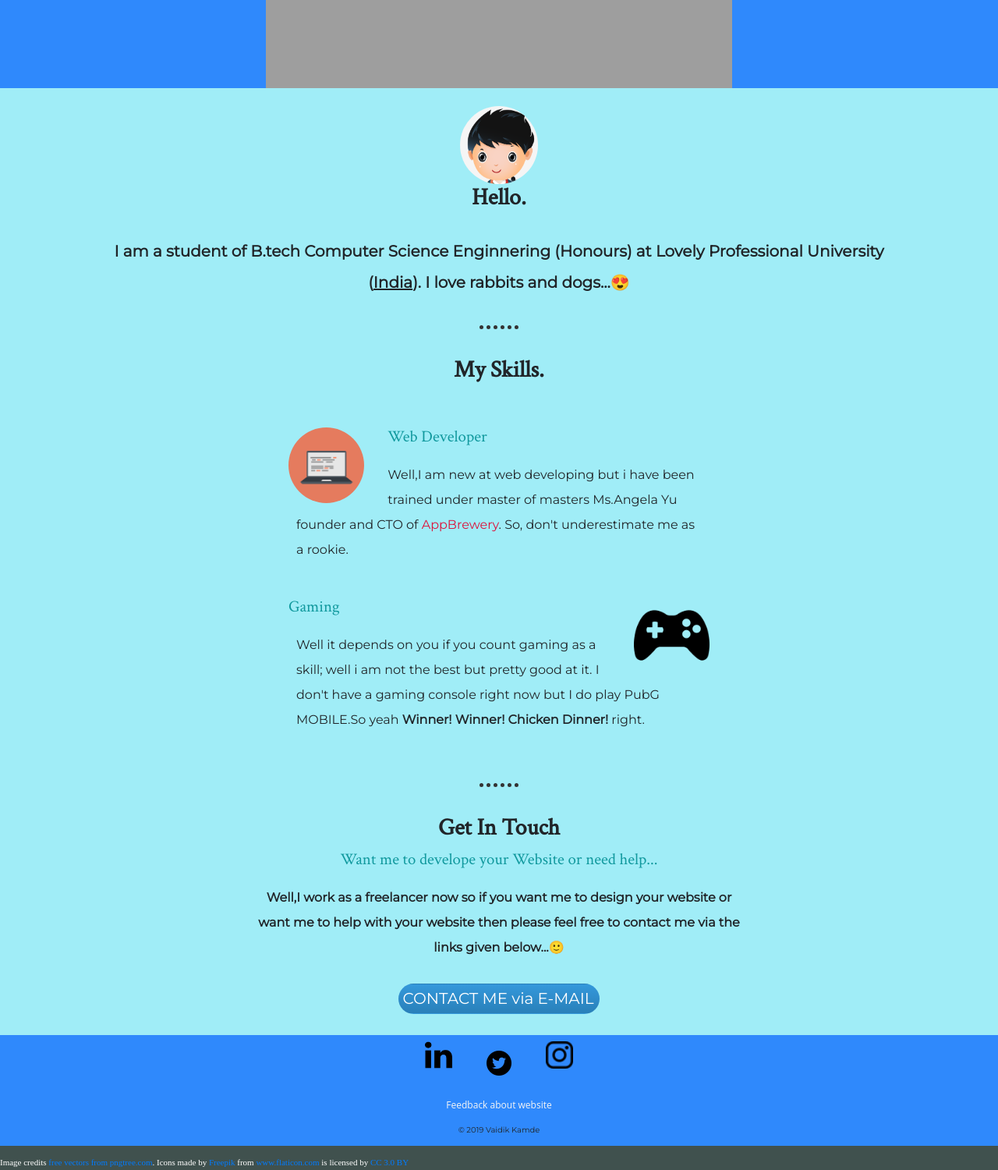
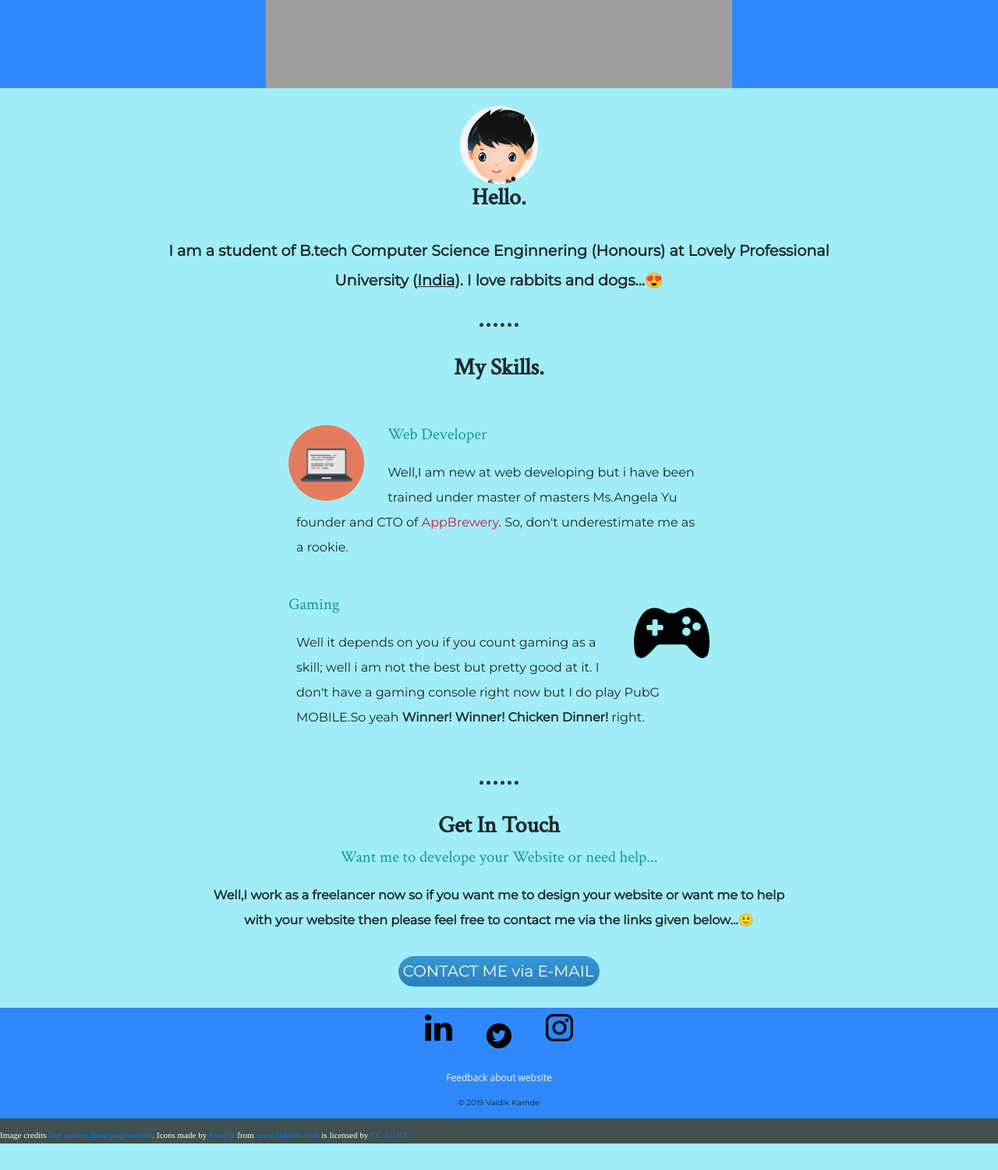
Before and after one commit to vaidikkamde/vaidik-website, a plain HTML site: page index.html in a window 1280 px wide. Shown: the part 600-2100 px from the top of the page at 78% size. After the commit the page ends 2066 px from the top, so only its background shows below. Drawn offline with nearby package versions, Linux system fonts and the light colour scheme; grey boxes are pictures that could not be loaded.

Commit message:
Add files via upload

```diff
--- a/css/styles.css
+++ b/css/styles.css
@@ -187,7 +187,7 @@ a:hover{
 
 .intro{
   font-weight: bold;
-  font-size: 1.25rem;
+  font-size: 1.2rem;
   margin: 0.625rem auto 1.25rem auto;
 }
 .app-brewery{
@@ -213,11 +213,11 @@ a:hover{
   font-size: 0.625rem;
 }
 .contact-me{
-  width: 50%;
+  width: 60%;
   margin: 1.25rem auto 1.25rem auto;
 }
 .profile{
-  width: 80%;
+  width: 70%;
   margin: 1.125rem auto 1.25rem auto;
 
 }
@@ -228,6 +228,3 @@ a:hover{
 .skills{
   position: relative;
 }
-.center{
-  text-align: center;
-}
--- a/index.html
+++ b/index.html
@@ -33,7 +33,7 @@
       <hr class="h1r">
       <div class="container">
       <div class="row justify-content-center">
-        <div class="col-lg-6 col-xs-12 col-centered">
+        <div class="col-lg-6 col-xs-12">
           <div class="skills">
             <h2>My Skills.</h2>
             <div class="skill-row">
```
